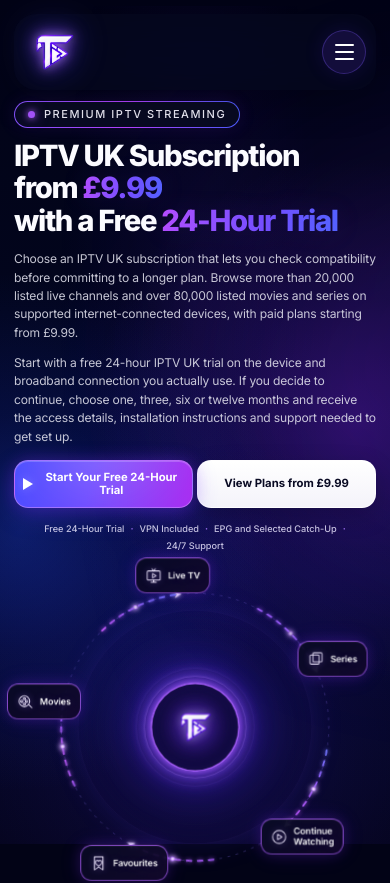
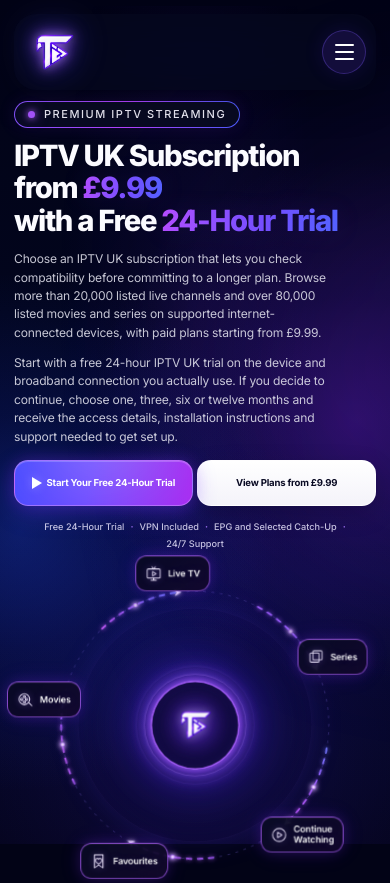
Before and after one commit to saimsultan380/brilltv.uk, a Next.js app: page / in a window 390 px wide. Shown: the top 883 px of the page. Built offline with nearby package versions, Linux system fonts and the light colour scheme.

Commit message:
first commit

```diff
--- a/app/globals.css
+++ b/app/globals.css
@@ -2241,12 +2241,17 @@ main > :first-child.telvis-hero-page {
 
   .telvis-hero .telvis-copy {
     margin-bottom: 10px;
-    max-width: min(86%, 292px);
   }
 
   .telvis-hero:not(.telvis-hero-page) .telvis-copy {
+    max-width: min(88%, 336px);
     font-size: clamp(11px, 3.1vw, 13px);
     line-height: 1.52;
+  }
+
+  .telvis-hero.telvis-hero-page .telvis-copy,
+  .telvis-page-hero-copy .telvis-copy {
+    max-width: 100%;
   }
 
   .telvis-hero-trust-line {
@@ -2257,21 +2262,24 @@ main > :first-child.telvis-hero-page {
 
   .telvis-hero:not(.telvis-hero-page) .telvis-actions {
     grid-template-columns: 1fr 1fr;
-    gap: 8px;
+    gap: 7px;
     margin-top: 22px;
+    width: 100%;
+    max-width: 100%;
   }
 
   .telvis-hero:not(.telvis-hero-page) .telvis-cta-primary,
   .telvis-hero:not(.telvis-hero-page) .telvis-cta-secondary {
-    min-height: 48px;
-    padding: 9px 8px;
-    font-size: clamp(10.5px, 2.9vw, 12.5px);
-    line-height: 1.15;
-    white-space: normal;
+    min-height: 46px;
+    padding: 8px 6px;
+    font-size: clamp(9px, 2.45vw, 10.5px);
+    line-height: 1.1;
+    white-space: nowrap;
+    letter-spacing: -0.02em;
   }
 
   .telvis-hero:not(.telvis-hero-page) .telvis-cta-primary {
-    gap: 6px;
+    gap: 5px;
   }
 
   .telvis-hero:not(.telvis-hero-page) .telvis-play-icon {
@@ -2354,6 +2362,22 @@ main > :first-child.telvis-hero-page {
    SMALL MOBILE
    ========================================================= */
 
+@media (max-width: 360px) {
+  .telvis-hero:not(.telvis-hero-page) .telvis-copy {
+    max-width: min(86%, 314px);
+  }
+
+  .telvis-hero:not(.telvis-hero-page) .telvis-play-icon {
+    display: none;
+  }
+
+  .telvis-hero:not(.telvis-hero-page) .telvis-cta-primary,
+  .telvis-hero:not(.telvis-hero-page) .telvis-cta-secondary {
+    font-size: 8.5px;
+    padding: 7px 4px;
+  }
+}
+
 @media (max-width: 370px) {
   .telvis-container {
     width: calc(100% - 22px);
@@ -2380,20 +2404,21 @@ main > :first-child.telvis-hero-page {
   }
 
   .telvis-hero:not(.telvis-hero-page) .telvis-actions {
-    gap: 6px;
+    gap: 5px;
   }
 
   .telvis-hero:not(.telvis-hero-page) .telvis-cta-primary,
   .telvis-hero:not(.telvis-hero-page) .telvis-cta-secondary {
-    min-height: 44px;
-    padding: 8px 6px;
-    font-size: 10px;
+    min-height: 42px;
+    padding: 7px 5px;
+    font-size: 9px;
+    white-space: nowrap;
   }
 
   .telvis-hero:not(.telvis-hero-page) .telvis-play-icon {
-    border-top-width: 5px;
-    border-bottom-width: 5px;
-    border-left-width: 8px;
+    border-top-width: 4px;
+    border-bottom-width: 4px;
+    border-left-width: 7px;
   }
 
   .telvis-actions {
--- a/lib/site.ts
+++ b/lib/site.ts
@@ -25,7 +25,7 @@ export const supportConfig = {
 } as const;
 
 export const navLinks = [
-  { href: routes.home, label: "Homepage" },
+  { href: routes.home, label: "Home" },
   { href: routes.installation, label: "Installation Guide" },
   { href: routes.reviews, label: "Reviews" },
   { href: routes.contact, label: "Contact Us" },
```
